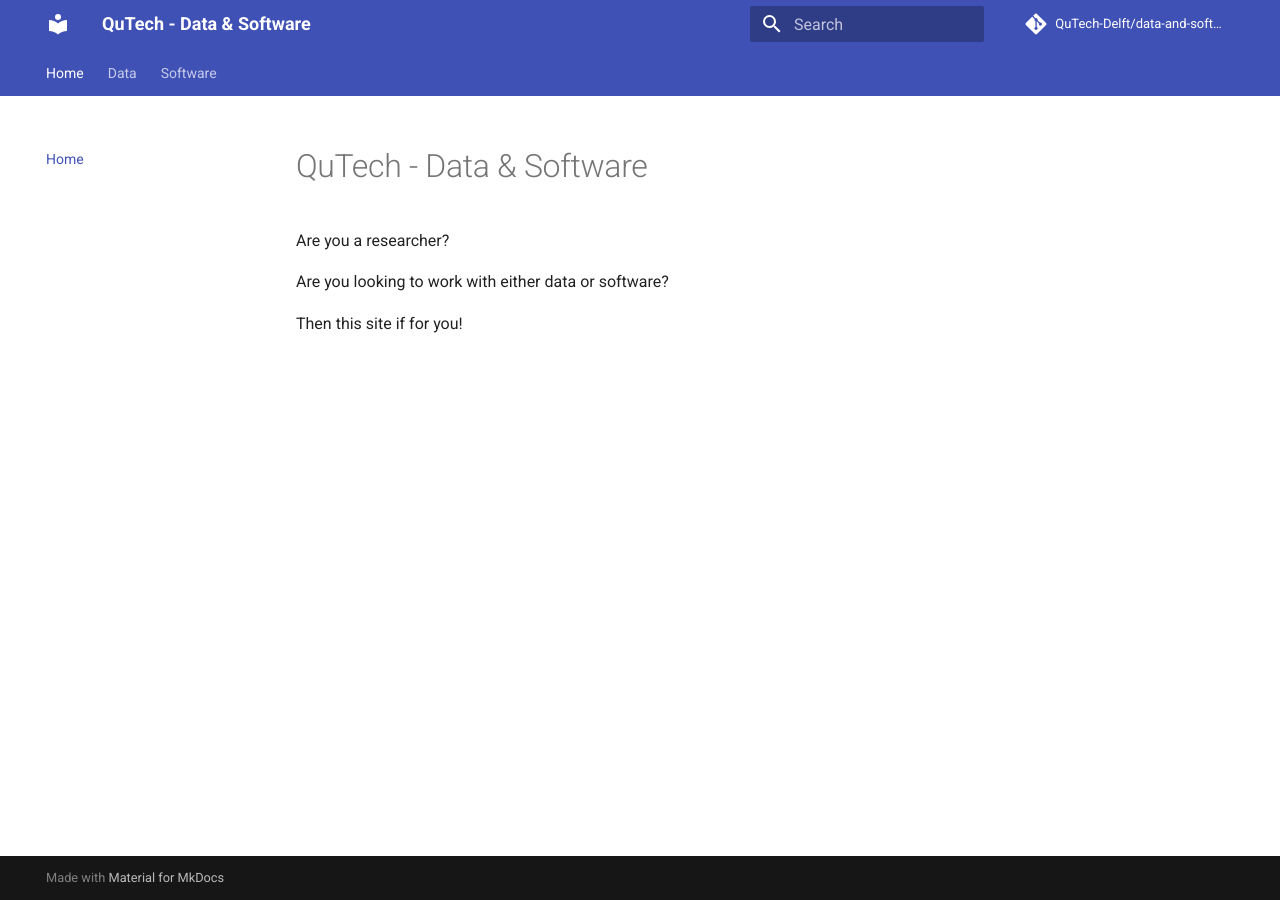
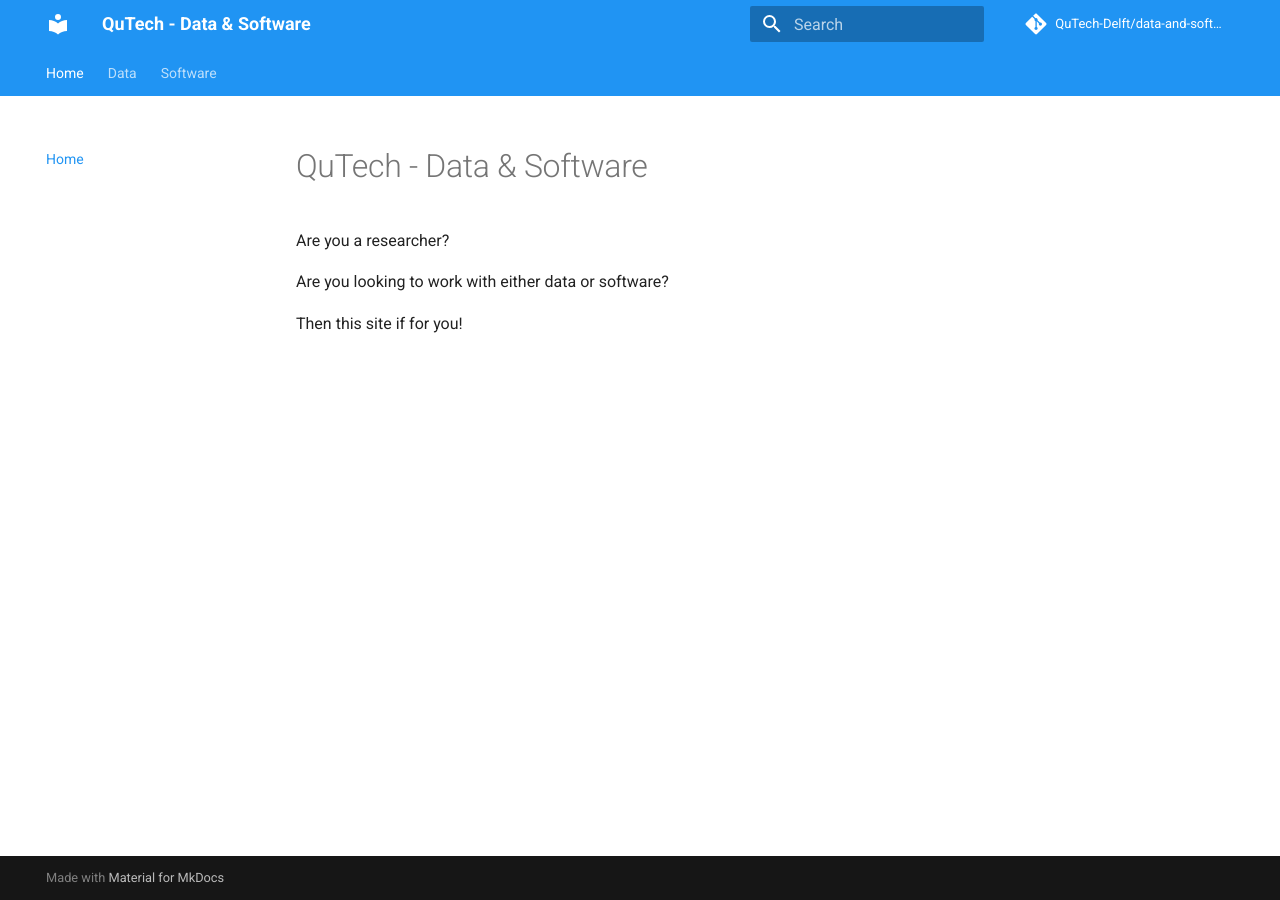
Before and after one commit to QuTech-Delft/data-and-software-info, an MkDocs documentation site: the page built from docs/index.md, in a window 1280 px wide. Built offline with MkDocs 1.6.1 and Material for MkDocs 9.7.7, drawn with Linux system fonts in a browser that asks for light colours; comment, search, counter and statistics services are not loaded.

Commit message:
Change colours

```diff
--- a/mkdocs.yml
+++ b/mkdocs.yml
@@ -16,6 +16,9 @@ nav:
 
 theme:
   name: material
+  palette:
+    primary: 'blue'
+    accent: 'amber'
   features:
     - navigation.indexes
     - navigation.tabs
```
